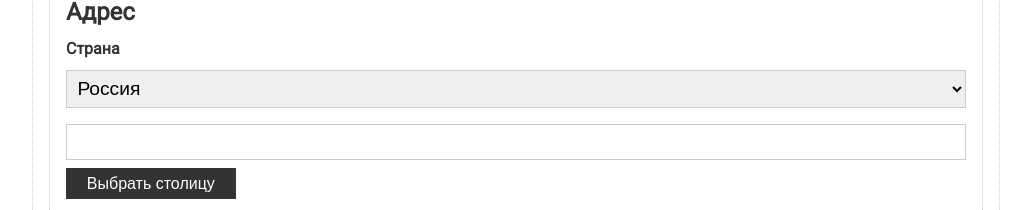
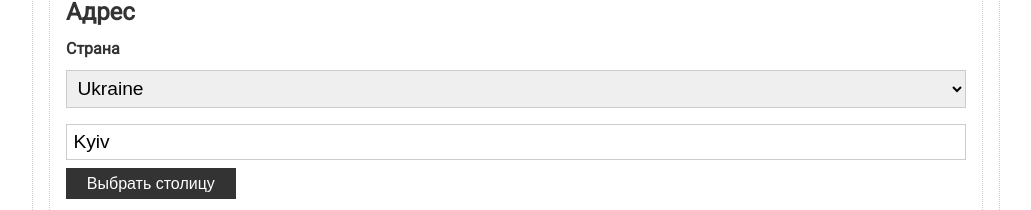
Before and after one commit to Endorrfin/trainee, an Angular app in the folder Angular/forms-and-validation/: page / in a window 1280 px wide. Shown: the part 284-494 px from the top of the page, without its empty margins (124-1155 px from the left). Built offline with nearby package versions, Linux system fonts and the light colour scheme.

Commit message:
created FormGroup address in the form

```diff
--- a/Angular/forms-and-validation/src/app/app.component.html
+++ b/Angular/forms-and-validation/src/app/app.component.html
@@ -25,27 +25,29 @@
       >
         <small *ngIf="form.get('password').errors.required">Поле password не может быть пустым. </small>
         <small
-               *ngIf="form.get('password').errors.minlength">Длинна пароля должна быть не менее {{form.get('password').errors.minlength.requiredLength}}.
-               Сейчас количество символов {{form.get('password').errors.minlength.actualLength}}
+               *ngIf="form.get('password').errors.minlength">Длинна пароля должна быть не менее {{form.get('password').errors.minlength.requiredLength}} символов,
+               сейчас введено {{form.get('password').errors.minlength.actualLength}} символов
         </small>
       </div>
     </div>
 
-    <div class="card">
+    <div class="card" formGroupName="address">
       <h2>Адрес</h2>
 
       <div class="form-control">
         <label>Страна</label>
 
-        <select>
-          <option value="ru">Россия</option>
-          <option value="ua">Украина</option>
-          <option value="by">Беларусь</option>
+        <select formControlName="country">
+          <option value="ua">Ukraine</option>
+          <option value="pl">Pollen</option>
+          <option value="by">Belarus</option>
+          <option value="us">USA</option>
+          <option value="ca">Canada</option>
         </select>
       </div>
 
       <div class="form-control">
-        <input type="text">
+        <input type="text" formControlName="city" placeholder="city">
       </div>
 
       <button class="btn" type="button">Выбрать столицу</button>
--- a/Angular/forms-and-validation/src/app/app.component.ts
+++ b/Angular/forms-and-validation/src/app/app.component.ts
@@ -13,7 +13,11 @@ export class AppComponent implements OnInit {
   ngOnInit() {
     this.form = new FormGroup({ // инициализируем форму
       email: new FormControl('', [Validators.email, Validators.required]),
-      password: new FormControl(null, [Validators.required, Validators.minLength(6)])
+      password: new FormControl(null, [Validators.required, Validators.minLength(8)]),
+      address: new FormGroup({
+        country: new FormControl('ua'),
+        city: new FormControl('Kyiv', Validators.required)
+      })
     })
   }
 
--- a/Angular/forms-and-validation/src/index.html
+++ b/Angular/forms-and-validation/src/index.html
@@ -2,7 +2,7 @@
 <html lang="en">
 <head>
   <meta charset="utf-8">
-  <title>AngularBasics</title>
+  <title>Forms & validation</title>
   <base href="/">
 
   <meta name="viewport" content="width=device-width, initial-scale=1">
```
